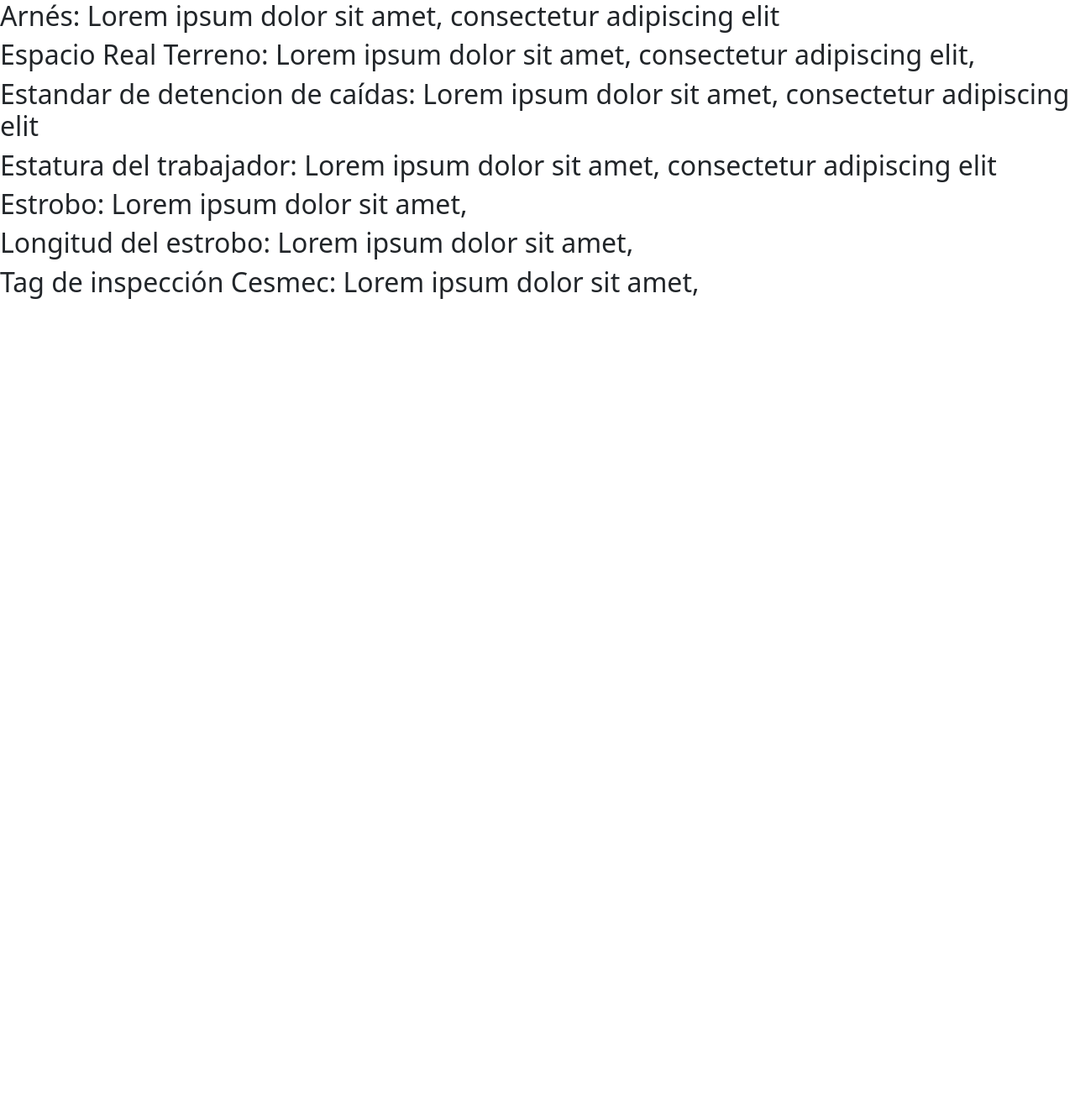
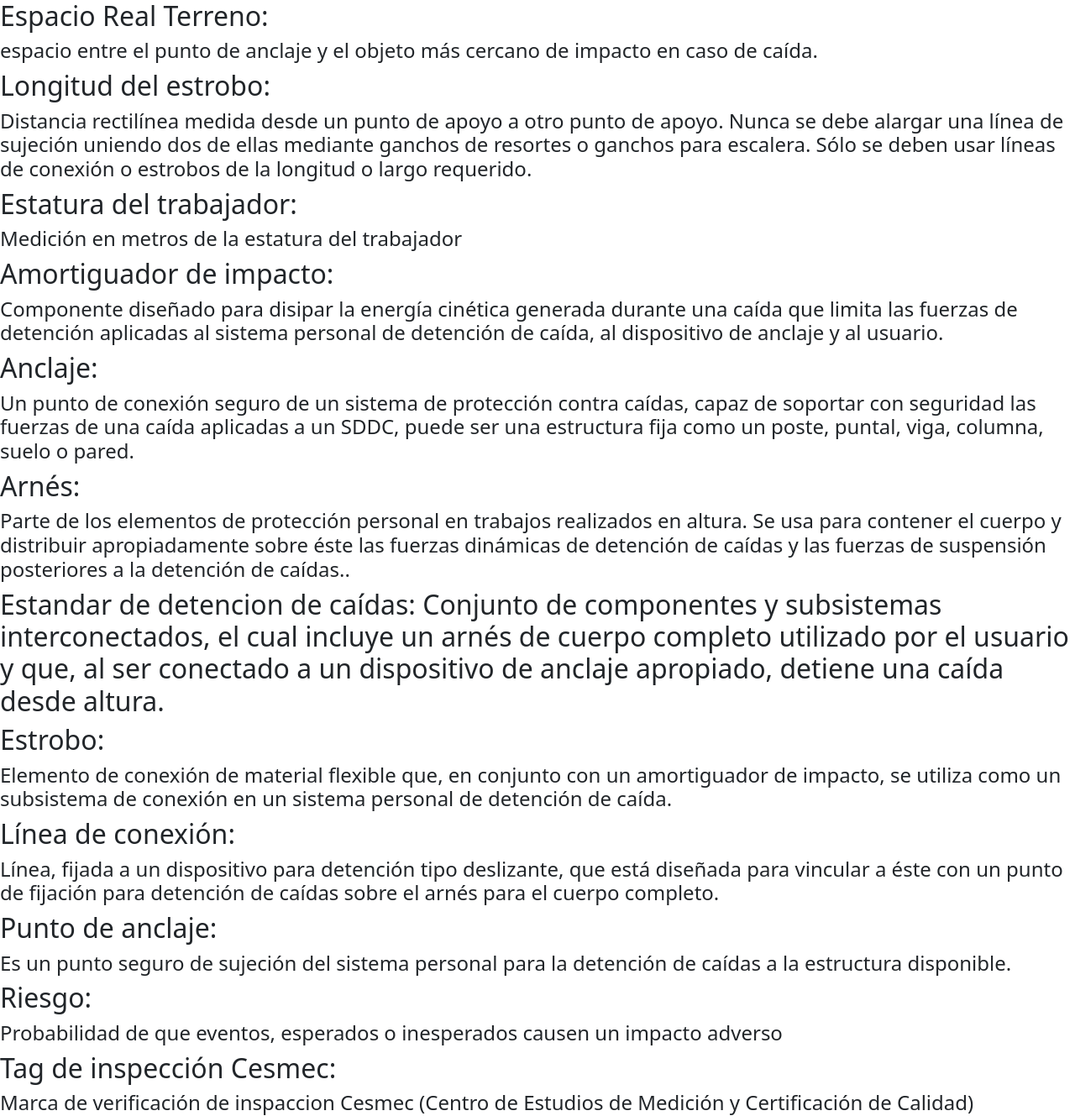
Before and after one commit to emmiraffo/desafio-bhp, a React (Create React App) app: page /glossary in a window 1280 px wide. Shown: the whole page at 84% size. Before the commit the page ends 800 px from the top, so only its background shows below. Built offline with nearby package versions, Linux system fonts and the light colour scheme.

Commit message:
glosario

```diff
--- a/src/App.js
+++ b/src/App.js
@@ -12,7 +12,7 @@ import HarnessTwo from './components/HarnessTwo';
 import HarnessThree from './components/HarnessThree';
 import Result from './components/Result';
 import WarningDanger from './components/WarningDanger';
-import Glossary from './components/glossary';
+import Glossary from './components/Glossary';
 
 function App() {
   return (
--- a/src/components/Glossary.jsx
+++ b/src/components/Glossary.jsx
@@ -13,13 +13,18 @@ export const Glossary = (props) => {
 
     return (
     <div className="container-glossary">
-    <h2>Arnés: Lorem ipsum dolor sit amet, consectetur adipiscing elit </h2>
-    <h2>Espacio Real Terreno: Lorem ipsum dolor sit amet, consectetur adipiscing elit,</h2>
-    <h2>Estandar de detencion de caídas: Lorem ipsum dolor sit amet, consectetur adipiscing elit </h2>
-    <h2>Estatura del trabajador: Lorem ipsum dolor sit amet, consectetur adipiscing elit  </h2>
-    <h2>Estrobo: Lorem ipsum dolor sit amet,  </h2>
-    <h2>Longitud del estrobo: Lorem ipsum dolor sit amet,  </h2>
-    <h2>Tag de inspección Cesmec: Lorem ipsum dolor sit amet,  </h2>
+    <h2>Espacio Real Terreno:</h2><h4>espacio entre el punto de anclaje y el objeto más cercano de impacto en caso de caída.</h4>
+    <h2>Longitud del estrobo:</h2><h4>Distancia rectilínea medida desde un punto de apoyo a otro punto de apoyo. Nunca se debe alargar una línea de sujeción uniendo dos de ellas mediante ganchos de resortes o ganchos para escalera. Sólo se deben usar líneas de conexión o estrobos de la longitud o largo requerido.</h4>
+    <h2>Estatura del trabajador:</h2><h4>Medición en metros de la estatura del trabajador</h4>
+    <h2>Amortiguador de impacto:</h2><h4>Componente diseñado para disipar la energía cinética generada durante una caída que limita las fuerzas de detención aplicadas al sistema personal de detención de caída, al dispositivo de anclaje y al usuario.</h4>
+    <h2>Anclaje:</h2><h4>Un punto de conexión seguro de un sistema de protección contra caídas, capaz de soportar con seguridad las fuerzas de una caída aplicadas a un SDDC, puede ser una estructura fija como un poste, puntal, viga, columna, suelo o pared.</h4>
+    <h2>Arnés:</h2><h4>Parte de los elementos de protección personal en trabajos realizados en altura. Se usa para contener el cuerpo y distribuir apropiadamente sobre éste las fuerzas dinámicas de detención de caídas y las fuerzas de suspensión posteriores a la detención de caídas..</h4>
+    <h2>Estandar de detencion de caídas: Conjunto de componentes y subsistemas interconectados, el cual incluye un arnés de cuerpo completo utilizado por el usuario y que, al ser conectado a un dispositivo de anclaje apropiado, detiene una caída desde altura.</h2>
+    <h2>Estrobo:</h2><h4>Elemento de conexión de material flexible que, en conjunto con un amortiguador de impacto, se utiliza como un subsistema de conexión en un sistema personal de detención de caída.</h4>
+    <h2>Línea de conexión:</h2><h4>Línea, fijada a un dispositivo para detención tipo deslizante, que está diseñada para vincular a éste con un punto de fijación para detención de caídas sobre el arnés para el cuerpo completo.</h4>
+    <h2>Punto de anclaje:</h2><h4>Es un punto seguro de sujeción del sistema personal para la detención de caídas a la estructura disponible.</h4>
+    <h2>Riesgo:</h2><h4>Probabilidad de que eventos, esperados o inesperados causen un impacto adverso</h4>
+    <h2>Tag de inspección Cesmec:</h2><h4> Marca de verificación de inspaccion Cesmec (Centro de Estudios de Medición y Certificación de Calidad)  </h4>
     </div>
     )
   }
```
